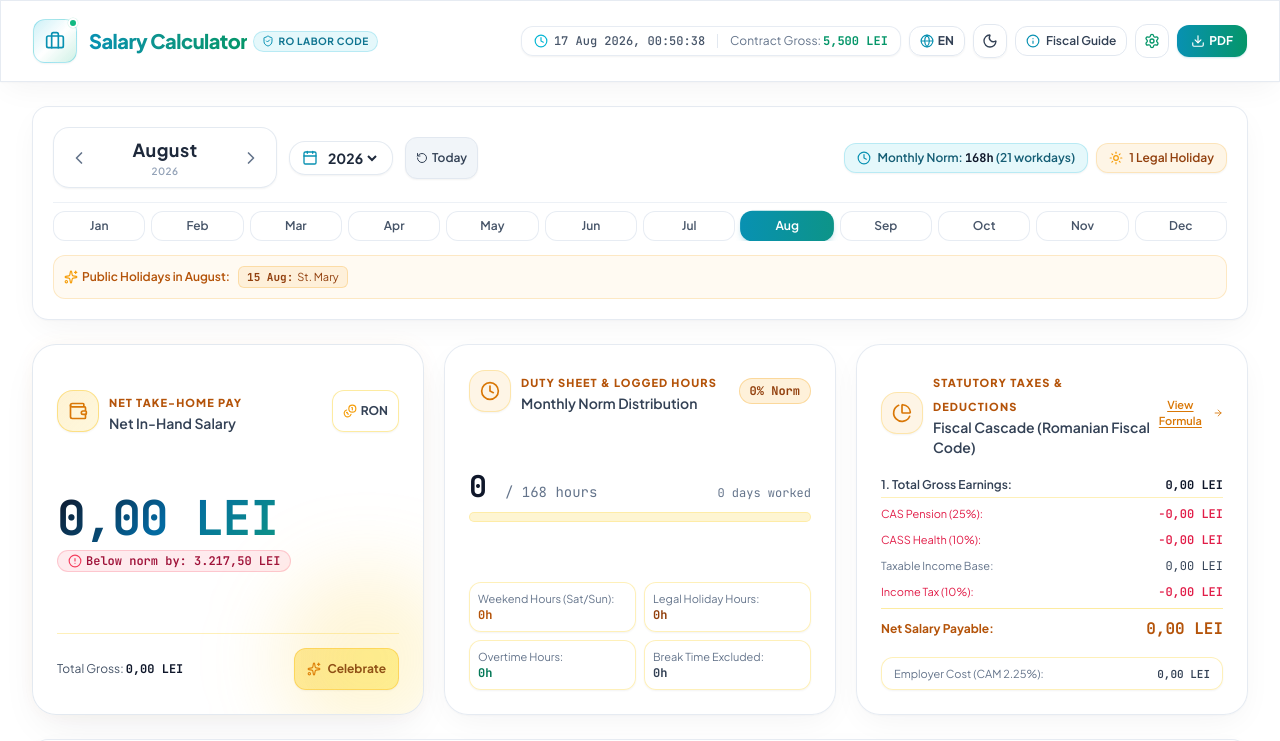
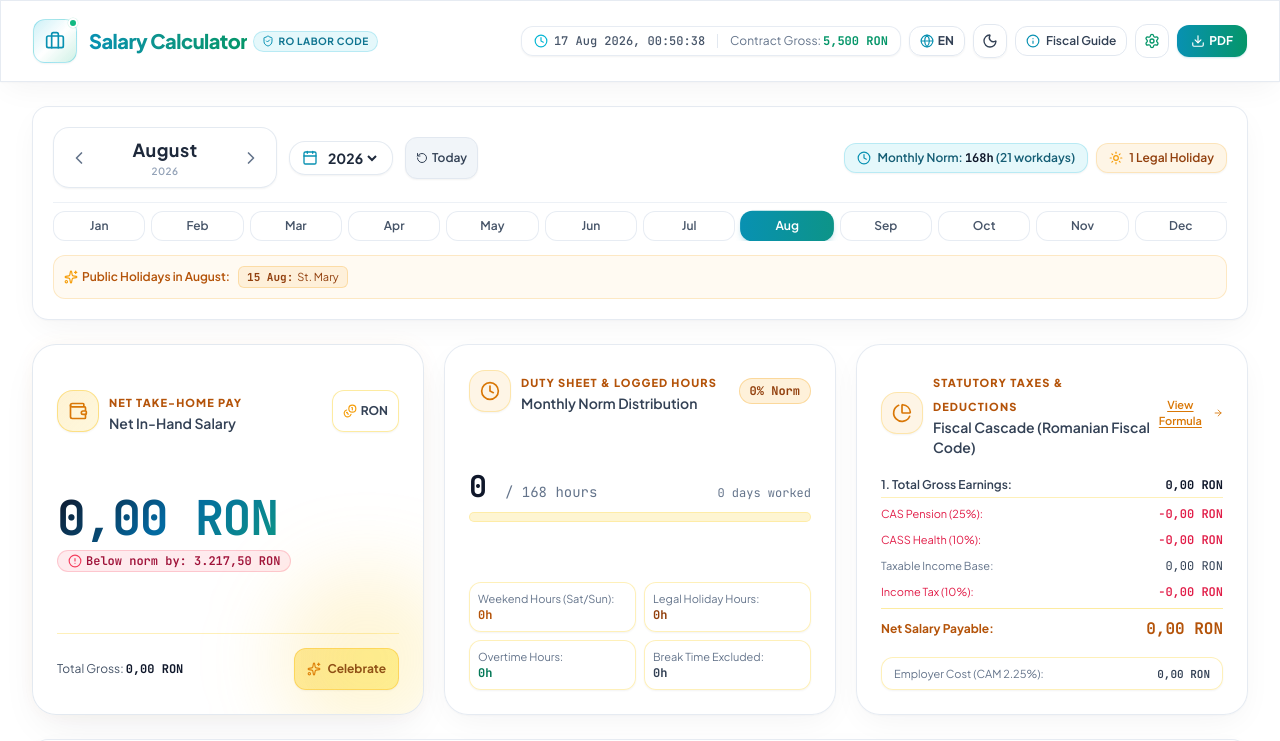
Before and after one commit to baizidmb/SalaryCalculator, a React (Vite) app: page / in a window 1280 px wide. Shown: the top 741 px of the page. Built offline with nearby package versions, Linux system fonts and the light colour scheme.

Commit message:
Complete replacement of all remaining LEI instances with RON across formatCurrency, Header, Settings, and TaxBreakdownModal

```diff
--- a/src/components/Header.jsx
+++ b/src/components/Header.jsx
@@ -80,7 +80,7 @@ export default function Header({
           </div>
           <div className="h-3.5 w-px bg-slate-200 dark:bg-slate-800" />
           <div className="text-slate-500 dark:text-slate-400">
-            {t.contractGross}: <span className="font-mono font-bold text-emerald-600 dark:text-emerald-400">{baseGross.toLocaleString()} LEI</span>
+            {t.contractGross}: <span className="font-mono font-bold text-emerald-600 dark:text-emerald-400">{baseGross.toLocaleString()} RON</span>
           </div>
         </div>
 
--- a/src/components/SettingsModal.jsx
+++ b/src/components/SettingsModal.jsx
@@ -92,7 +92,7 @@ export default function SettingsModal({
                 placeholder="5500"
               />
               <span className="absolute right-3.5 top-2.5 text-xs font-bold text-slate-400">
-                LEI
+                RON
               </span>
             </div>
             <p className="text-[11px] text-slate-500 mt-1">
--- a/src/components/TaxBreakdownModal.jsx
+++ b/src/components/TaxBreakdownModal.jsx
@@ -59,7 +59,7 @@ export default function TaxBreakdownModal({
               <div>
                 <span className="font-bold text-slate-800 dark:text-slate-200">{t.totalGrossRealized}:</span>
                 <p className="text-slate-500 dark:text-slate-400 text-[11px]">
-                  {lang === 'ro' ? 'Bază' : 'Base'} ({calcResult.regularGross.toFixed(2)} LEI) + {lang === 'ro' ? 'Spor WE' : 'Weekend'} ({calcResult.weekendBonus.toFixed(2)} LEI) + {lang === 'ro' ? 'Spor Sărbători' : 'Holiday'} ({calcResult.holidayBonus.toFixed(2)} LEI) + {lang === 'ro' ? 'Suplimentare' : 'Overtime'} ({calcResult.overtimePay.toFixed(2)} LEI)
+                  {lang === 'ro' ? 'Bază' : 'Base'} ({calcResult.regularGross.toFixed(2)} RON) + {lang === 'ro' ? 'Spor WE' : 'Weekend'} ({calcResult.weekendBonus.toFixed(2)} RON) + {lang === 'ro' ? 'Spor Sărbători' : 'Holiday'} ({calcResult.holidayBonus.toFixed(2)} RON) + {lang === 'ro' ? 'Suplimentare' : 'Overtime'} ({calcResult.overtimePay.toFixed(2)} RON)
                 </p>
               </div>
               <span className="font-mono font-bold text-slate-900 dark:text-white text-sm shrink-0">
--- a/src/utils/salaryEngine.js
+++ b/src/utils/salaryEngine.js
@@ -6,7 +6,7 @@
  * Supports: Daily Overtime (>8h/day), Weekly Overtime (>40h/week), Monthly Overtime, and Prorated Join Dates.
  */
 
-export const DEFAULT_GROSS_BASE = 5500; // Standard Romanian gross contract base in LEI
+export const DEFAULT_GROSS_BASE = 5500; // Standard Romanian gross contract base in RON
 export const CAS_RATE = 0.25;           // 25% Social Security (Pensie)
 export const CASS_RATE = 0.10;          // 10% Health Insurance (Sănătate)
 export const IMPOZIT_RATE = 0.10;       // 10% Income Tax (Impozit pe Venit)
@@ -381,7 +381,7 @@ export function calculateSalary({
  * @returns {string}
  */
 export function formatCurrency(amount, currency = 'RON', eurRate = RON_EUR_DEFAULT_RATE) {
-  if (isNaN(amount)) return currency === 'RON' ? '0,00 LEI' : '€0.00';
+  if (isNaN(amount)) return currency === 'RON' ? '0,00 RON' : '€0.00';
 
   if (currency === 'EUR') {
     const eurVal = amount / (eurRate || RON_EUR_DEFAULT_RATE);
@@ -389,5 +389,5 @@ export function formatCurrency(amount, currency = 'RON', eurRate = RON_EUR_DEFAU
   }
 
   // Romanian formatting (comma as decimal separator, period for thousands)
-  return `${amount.toLocaleString('ro-RO', { minimumFractionDigits: 2, maximumFractionDigits: 2 })} LEI`;
+  return `${amount.toLocaleString('ro-RO', { minimumFractionDigits: 2, maximumFractionDigits: 2 })} RON`;
 }
```
